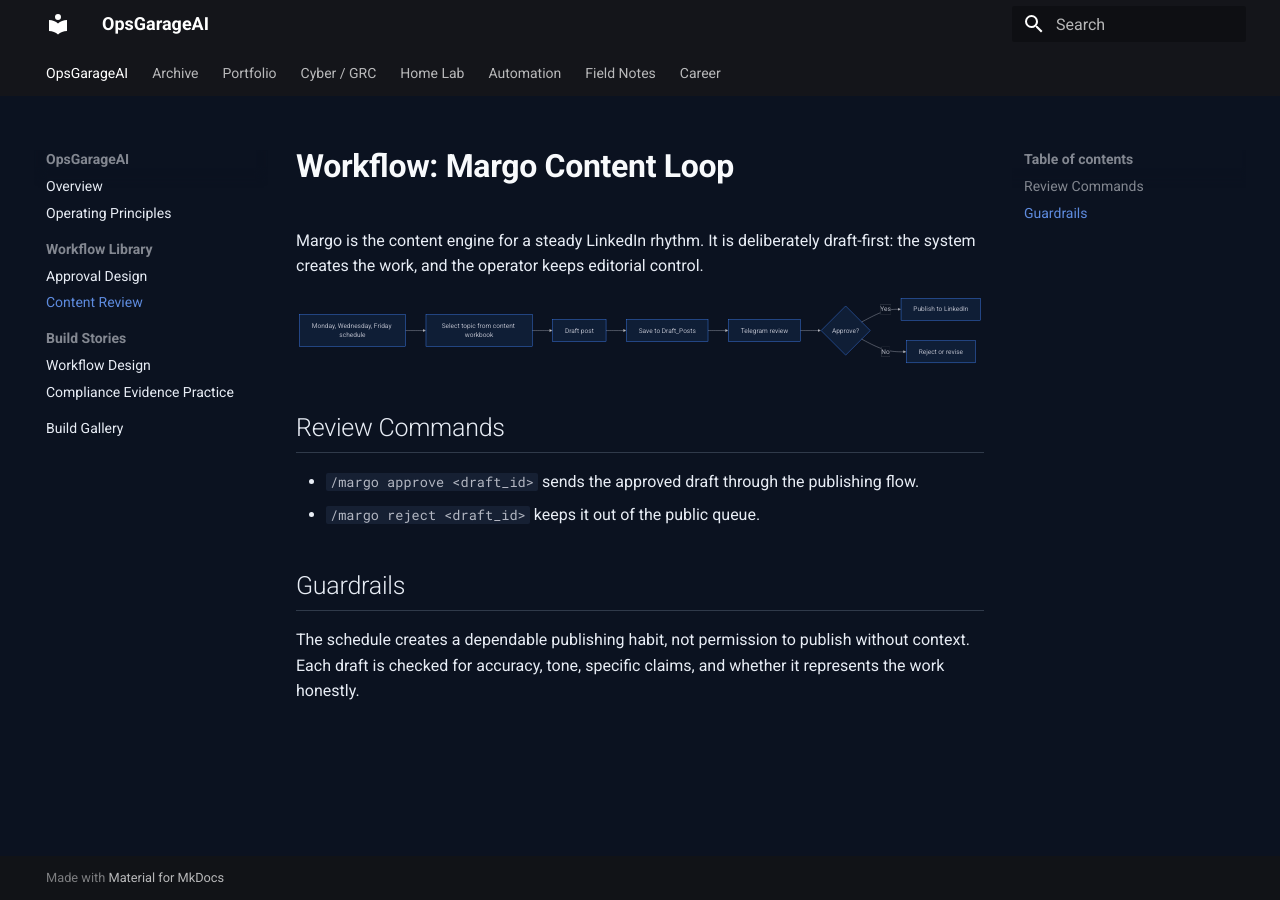
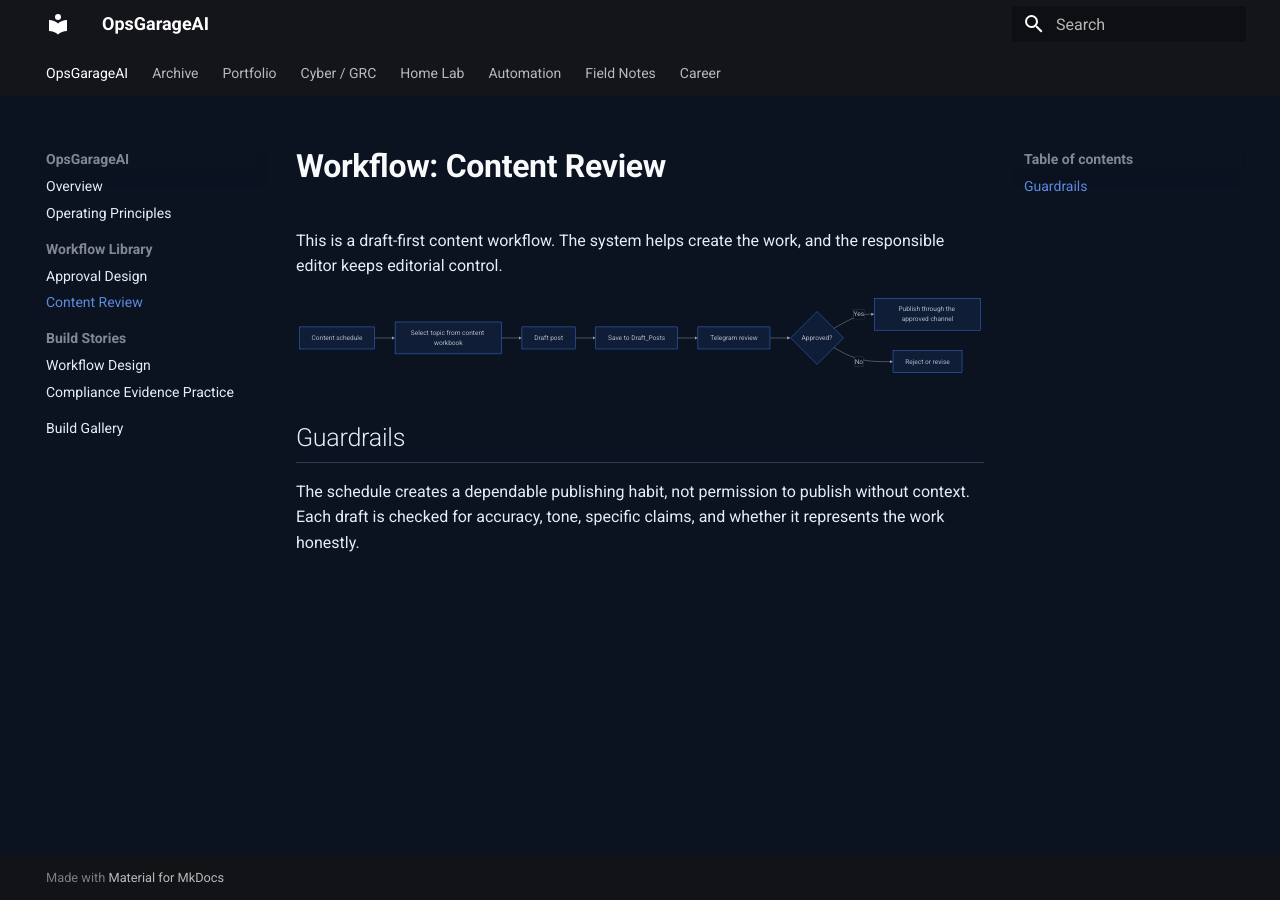
Before and after one commit to 239frank/ops-garage-wiki, an MkDocs documentation site: the page built from docs/opsgarage/workflows/margo-content-loop.md, in a window 1280 px wide. Built offline with MkDocs 1.6.1 and Material for MkDocs 9.7.7, drawn with Linux system fonts in a browser that asks for light colours.

Commit message:
Refine portfolio for professional review

````diff
--- a/docs/opsgarage/workflows/margo-content-loop.md
+++ b/docs/opsgarage/workflows/margo-content-loop.md
@@ -1,22 +1,17 @@
-# Workflow: Margo Content Loop
+# Workflow: Content Review
 
-Margo is the content engine for a steady LinkedIn rhythm. It is deliberately draft-first: the system creates the work, and the operator keeps editorial control.
+This is a draft-first content workflow. The system helps create the work, and the responsible editor keeps editorial control.
 
 ``` mermaid
 flowchart LR
-  A["Monday, Wednesday, Friday schedule"] --> B["Select topic from content workbook"]
+  A["Content schedule"] --> B["Select topic from content workbook"]
   B --> C["Draft post"]
   C --> D["Save to Draft_Posts"]
   D --> E["Telegram review"]
-  E --> F{"Approve?"}
-  F -->|Yes| G["Publish to LinkedIn"]
+  E --> F{"Approved?"}
+  F -->|Yes| G["Publish through the approved channel"]
   F -->|No| H["Reject or revise"]
 ```
-
-## Review Commands
-
-- `/margo approve <draft_id>` sends the approved draft through the publishing flow.
-- `/margo reject <draft_id>` keeps it out of the public queue.
 
 ## Guardrails
 
````
